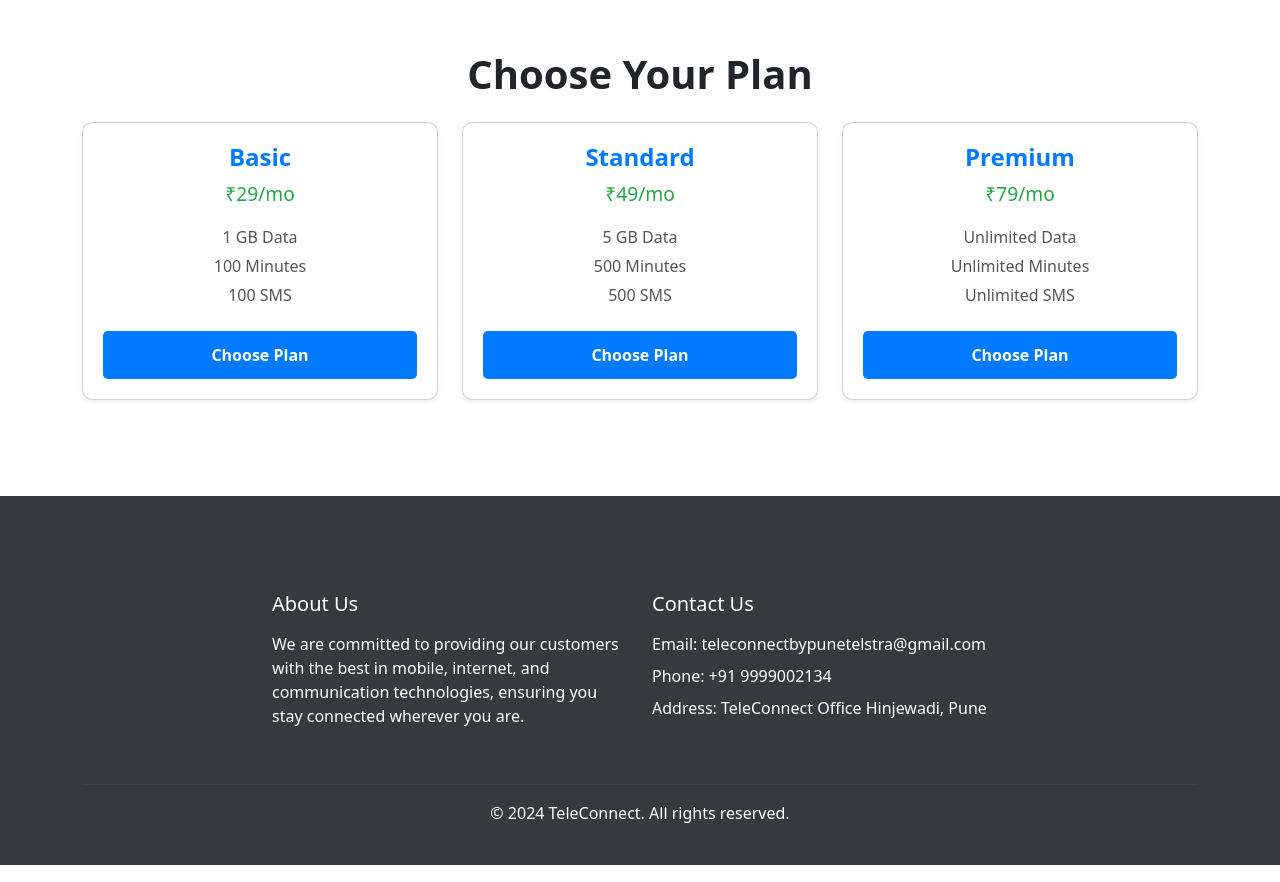
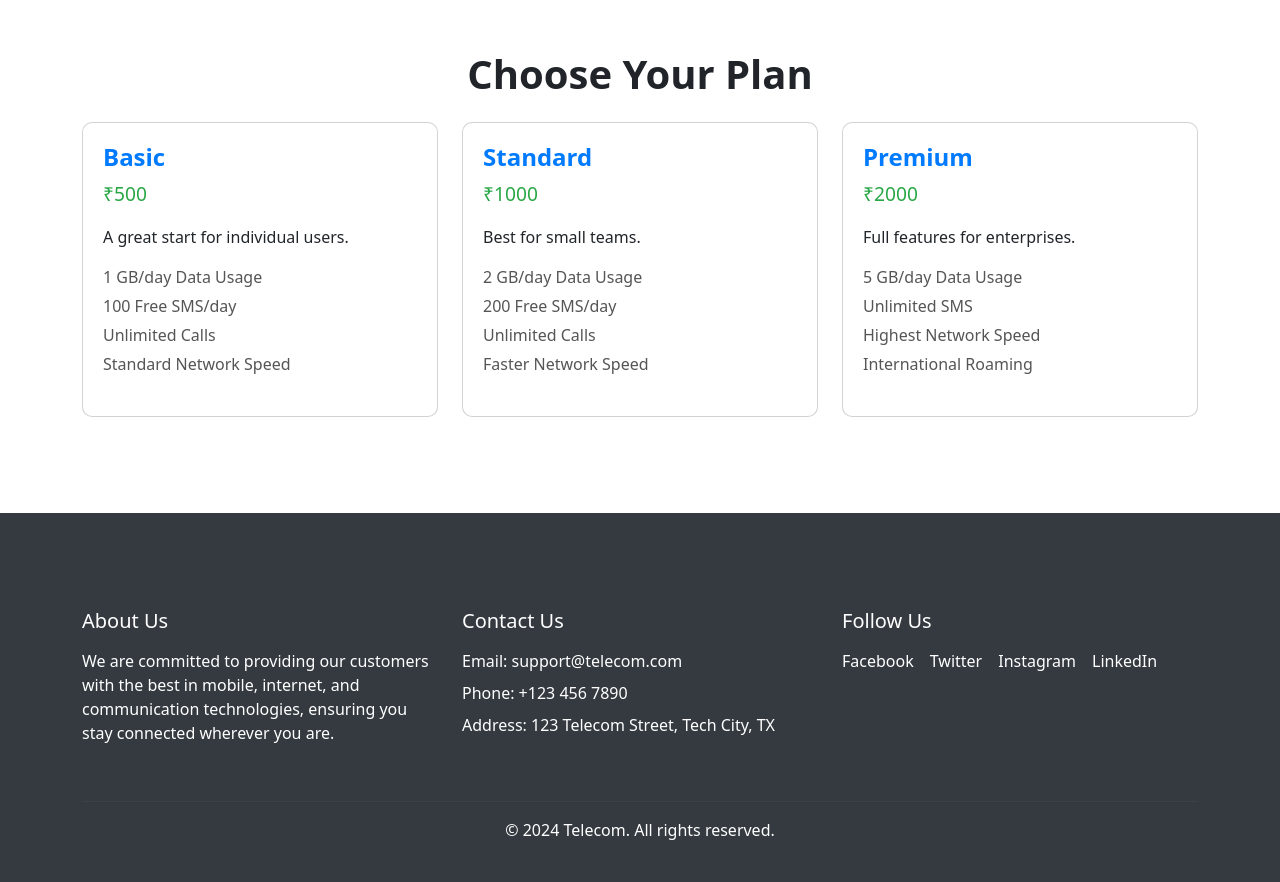
Before and after one commit to teleconnect/teleconnect, a React (Create React App) app in the folder TeleConnectFrontend/: page / in a window 1280 px wide. Shown: the part 1600-2482 px from the top of the page. Built offline with nearby package versions, Linux system fonts and the light colour scheme.

Commit message:
Update LandingPage.js

```diff
--- a/TeleConnectFrontend/src/components/LandingPage.js
+++ b/TeleConnectFrontend/src/components/LandingPage.js
@@ -1,6 +1,5 @@
 import React from 'react';
 import Navbar from './Navbar';
-import PlanCard from './PlanCard';
 import '../styles/LandingPage.css';
 import '../styles/AboutUs.css'; // Import the About Us styles
 import '../styles/Footer.css'
@@ -9,23 +8,24 @@ import { Element } from 'react-scroll'; // Import Element from react-scroll
 import image1 from '../images/3.jpg';
 import image2 from '../images/2.jpg';
 import image3 from '../images/1.jpg';
-const plans = [
-  {
-    title: 'Basic',
-    price: 29,
-    features: ['1 GB Data', '100 Minutes', '100 SMS']
-  },
-  {
-    title: 'Standard',
-    price: 49,
-    features: ['5 GB Data', '500 Minutes', '500 SMS']
-  },
-  {
-    title: 'Premium',
-    price: 79,
-    features: ['Unlimited Data', 'Unlimited Minutes', 'Unlimited SMS']
-  }
-];
+
+// PlanCard Component (with no button)
+const PlanCard = ({ title, price, description, features }) => {
+  return (
+    <div className="card">
+      <div className="card-body">
+        <h3 className="card-title">{title}</h3>
+        <h4 className="card-price">{price}</h4>
+        <p className="card-description">{description}</p>
+        <ul className="card-features">
+          {features.map((feature, index) => (
+            <li key={index}>{feature}</li>
+          ))}
+        </ul>
+      </div>
+    </div>
+  );
+};
 
 const LandingPage = () => {
   return (
@@ -64,10 +64,9 @@ const LandingPage = () => {
         </button>
       </div>
 
-
-      <br/>
-      <br/>
-      <br/>
+      <br />
+      <br />
+      <br />
 
       {/* About Us Section */}
       <div className="about-us-container">
@@ -99,29 +98,52 @@ const LandingPage = () => {
         </p>
       </div>
 
-      <br/>
-      <br/>
-      <br/>
+      <br />
+      <br />
+      <br />
 
       {/* Plans Section */}
       <div className="container mt-5">
-        <Element name="plans-section"> {/* Wrap the plans section in an Element */}
+        <Element name="plans-section">
+          {/* Wrap the plans section in an Element */}
           <h1 className="text-center mb-4">Choose Your Plan</h1>
           <div className="row">
-          {plans.map((plan, index) => (
+            {[
+              {
+                title: "Basic",
+                price: "₹500",
+                description: "A great start for individual users.",
+                features: ["1 GB/day Data Usage", "100 Free SMS/day", "Unlimited Calls","Standard Network Speed"]
+              },
+              {
+                title: "Standard",
+                price: "₹1000",
+                description: "Best for small teams.",
+                features: ["2 GB/day Data Usage", "200 Free SMS/day", "Unlimited Calls", "Faster Network Speed"]
+              },
+              {
+                title: "Premium",
+                price: "₹2000",
+                description: "Full features for enterprises.",
+                features: ["5 GB/day Data Usage", "Unlimited SMS", "Highest Network Speed", "International Roaming"]
+              }
+            ].map((plan, index) => (
               <div className="col-md-4 mb-4" key={index} data-testid={`plan-${plan.title.toLowerCase()}`}>
-    <PlanCard title={plan.title} price={plan.price} features={plan.features} />
+                <PlanCard
+                  title={plan.title}
+                  price={plan.price}
+                  description={plan.description}
+                  features={plan.features}
+                />
               </div>
             ))}
-
           </div>
         </Element>
       </div>
 
-      <br/>
-      <br/>
-      <br/>
-
+      <br />
+      <br />
+      <br />
 
       {/* Footer section */}
       <footer className="footer">
@@ -135,11 +157,11 @@ const LandingPage = () => {
             </div>
             <div className="col-md-4">
               <h5>Contact Us</h5>
-            <p>Email: teleconnectbypunetelstra@gmail.com</p>
-            <p>Phone: +91 9999002134</p>
-            <p>Address: TeleConnect Office Hinjewadi, Pune </p>
+              <p>Email: support@telecom.com</p>
+              <p>Phone: +123 456 7890</p>
+              <p>Address: 123 Telecom Street, Tech City, TX</p>
             </div>
-          {/* <div className="col-md-4">
+            <div className="col-md-4">
               <h5>Follow Us</h5>
               <ul className="social-links">
                 <li><a href="#">Facebook</a></li>
@@ -147,16 +169,14 @@ const LandingPage = () => {
                 <li><a href="#">Instagram</a></li>
                 <li><a href="#">LinkedIn</a></li>
               </ul>
-          </div> */}
+            </div>
           </div>
           <hr />
           <div className="text-center">
-          <p>&copy; {new Date().getFullYear()} TeleConnect. All rights reserved.</p>
+            <p>&copy; {new Date().getFullYear()} Telecom. All rights reserved.</p>
           </div>
         </div>
       </footer>
-
-
     </>
   );
 };
```
Lines whose indentation alone changed are shown as unchanged.
